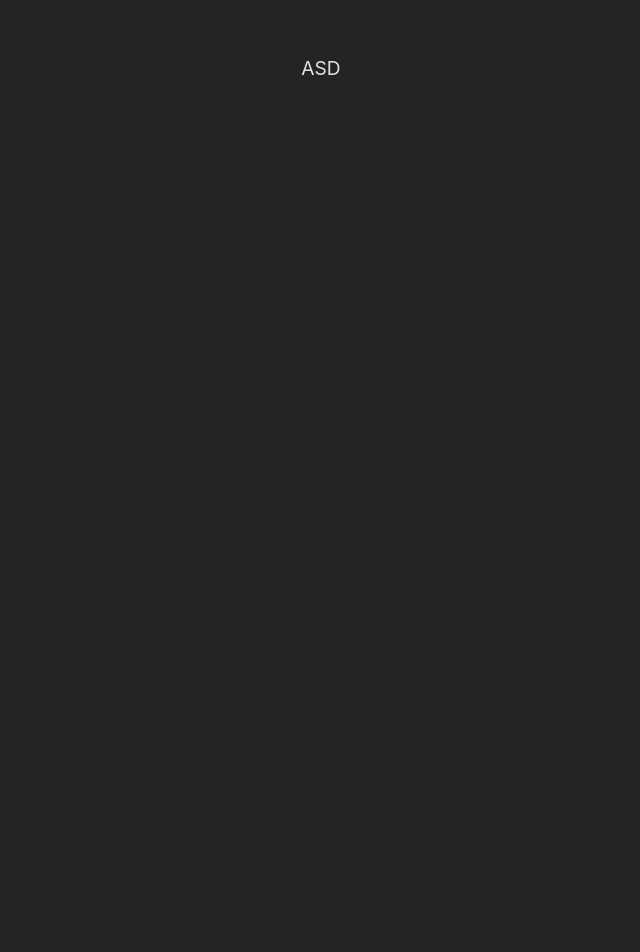
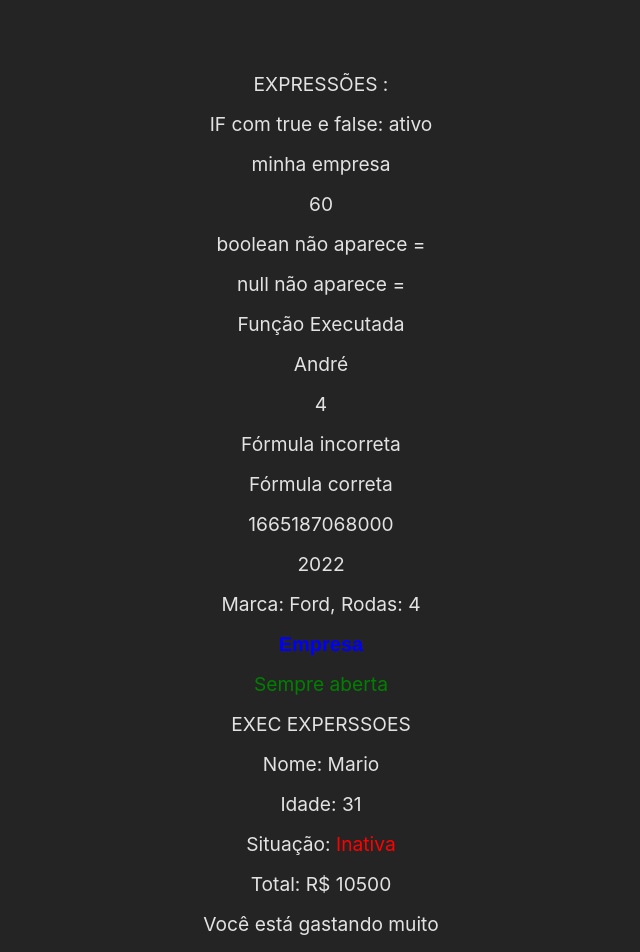
Before and after one commit to kaiquemix/React-Origamid, a React (Vite) app in the folder React para Iniciantes/vite-project/: page / in a window 1280 px wide. Shown: the top 952 px of the page, without its empty margins (319-959 px from the left). Before the commit the page ends 800 px from the top, so only its background shows below. Built offline with nearby package versions, Linux system fonts and the light colour scheme.

Commit message:
TSX-JSX expressoes e exec

```diff
--- a/React para Iniciantes/vite-project/src/App.tsx
+++ b/React para Iniciantes/vite-project/src/App.tsx
@@ -1,12 +1,17 @@
-import { useState } from 'react'
-import './App.css'
+import React from "react";
+import "./App.css";
+import Expressoes from "./components/tsx/Expressoes";
+import Execexpressoes from "./components/tsx/Execexpressoes";
 
 const App = () => {
+  return (
+    <div className="App">
+      <p>EXPRESSÕES :</p>
+      <Expressoes />
+      <p>EXEC EXPERSSOES</p>
+      <Execexpressoes />
+    </div>
+  );
+};
 
-  return (
-    <div className="App">ASD
-    </div>
-  )
-}
-
-export default App
+export default App;
--- /dev/null
+++ b/React para Iniciantes/vite-project/src/components/tsx/Execexpressoes.tsx
@@ -0,0 +1,49 @@
+import React from "react";
+
+const luana = {
+  cliente: "Luana",
+  idade: 27,
+  compras: [
+    { nome: "Notebook", preco: "R$ 2500" },
+    { nome: "Geladeira", preco: "R$ 3000" },
+    { nome: "Smartphone", preco: "R$ 1500" },
+  ],
+  ativa: true,
+};
+
+const mario = {
+  cliente: "Mario",
+  idade: 31,
+  compras: [
+    { nome: "Notebook", preco: "R$ 2500" },
+    { nome: "Geladeira", preco: "R$ 3000" },
+    { nome: "Smartphone", preco: "R$ 1500" },
+    { nome: "Guitarra", preco: "R$ 3500" },
+  ],
+  ativa: false,
+};
+
+const Execexpressoes = () => {
+  const dados = mario;
+
+  const total = dados.compras
+    .map((item) => Number(item.preco.replace("R$ ", "")))
+    .reduce((a, b) => a + b);
+
+  return (
+    <div>
+      <p>Nome: {dados.cliente}</p>
+      <p>Idade: {dados.idade}</p>
+      <p>
+        Situação:{" "}
+        <span style={{ color: dados.ativa ? "green" : "red" }}>
+          {dados.ativa ? "Ativa" : "Inativa"}
+        </span>
+      </p>
+      <p>Total: R$ {total}</p>
+      {total > 10000 && <p>Você está gastando muito</p>}
+    </div>
+  );
+};
+
+export default Execexpressoes;
--- /dev/null
+++ b/React para Iniciantes/vite-project/src/components/tsx/Expressoes.tsx
@@ -0,0 +1,48 @@
+import React from "react";
+
+const Expressoes = () => {
+  function meuNome() {
+    return "André";
+  }
+
+  function quadrado(x: any) {
+    return x * x;
+  }
+
+  const ativo = true;
+
+  const carro = {
+    rodas: 4,
+    marca: "Ford",
+  };
+
+  const estiloH1 = {
+    color: "blue",
+    fontSize: "20px",
+    fontFamily: "Helvetica",
+  };
+
+  return (
+    <div>
+      <p>IF com true e false: {ativo ? "ativo" : "inativo"}</p>
+      <p>{"MINHA EMPRESA".toLowerCase()}</p>
+      <p>{30 * 2}</p>
+      <p>boolean não aparece = {true}</p>
+      <p>null não aparece = {undefined}</p>
+      <p>{(() => "Função Executada")()}</p>
+      <p>{meuNome()}</p>
+      <p>{quadrado(2)}</p>
+      <p>{quadrado(1) === 4 ? "Fórmula correta" : "Fórmula incorreta"}</p>
+      <p>{quadrado(2) === 4 && "Fórmula correta"}</p>
+      <p>{Date.now()}</p>
+      <p>{new Date().getFullYear()}</p>
+      <p>
+        Marca: {carro.marca}, Rodas: {carro.rodas}
+      </p>
+      <h1 style={estiloH1}>Empresa</h1>
+      <p style={{ color: "green" }}>Sempre aberta</p>
+    </div>
+  );
+};
+
+export default Expressoes;
```
Also changed, not shown: React para Iniciantes/vite-project/index.html (+7 -4 lines), React para Iniciantes/vite-project/src/main.tsx (+7 -7 lines).
